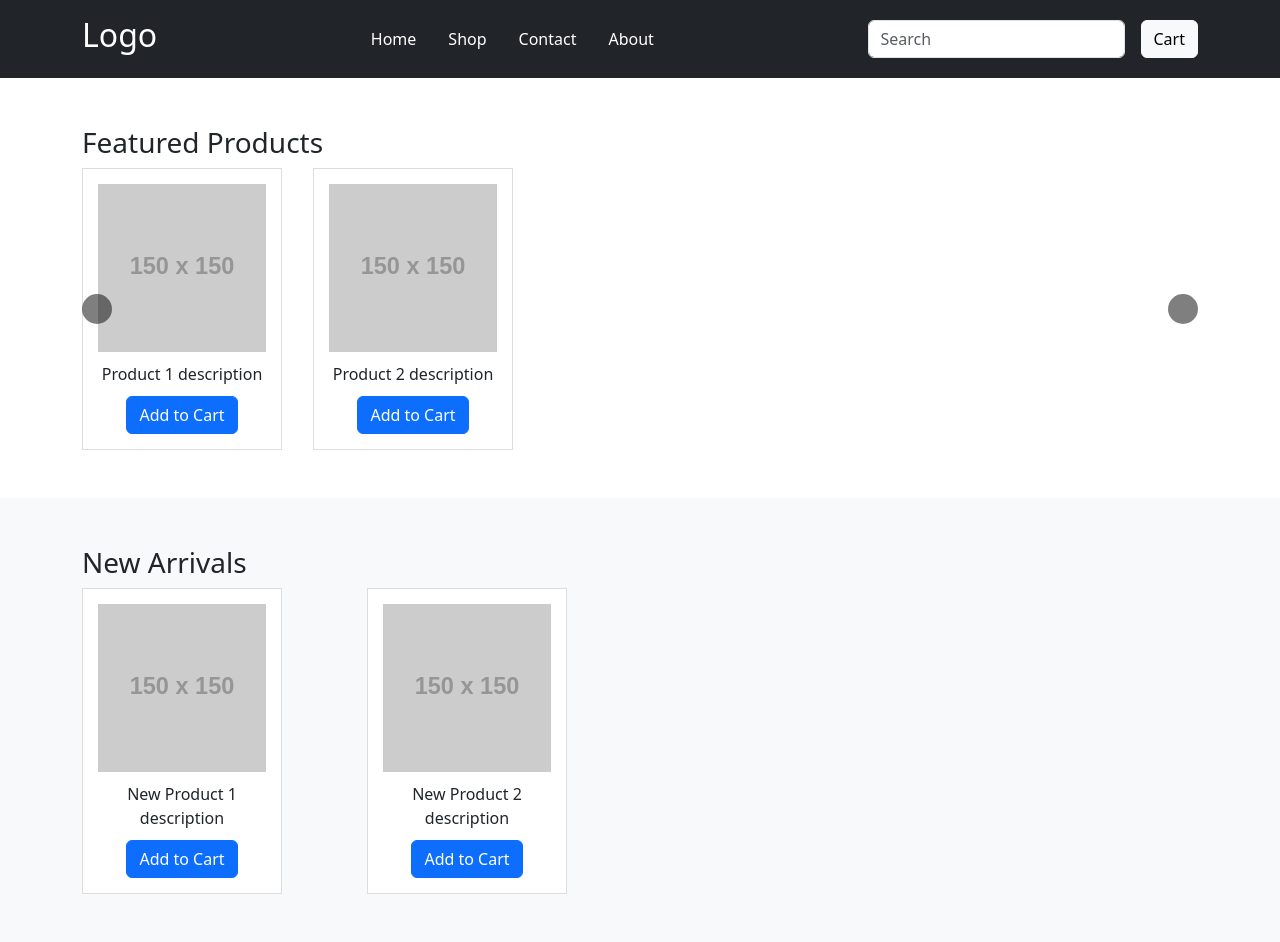
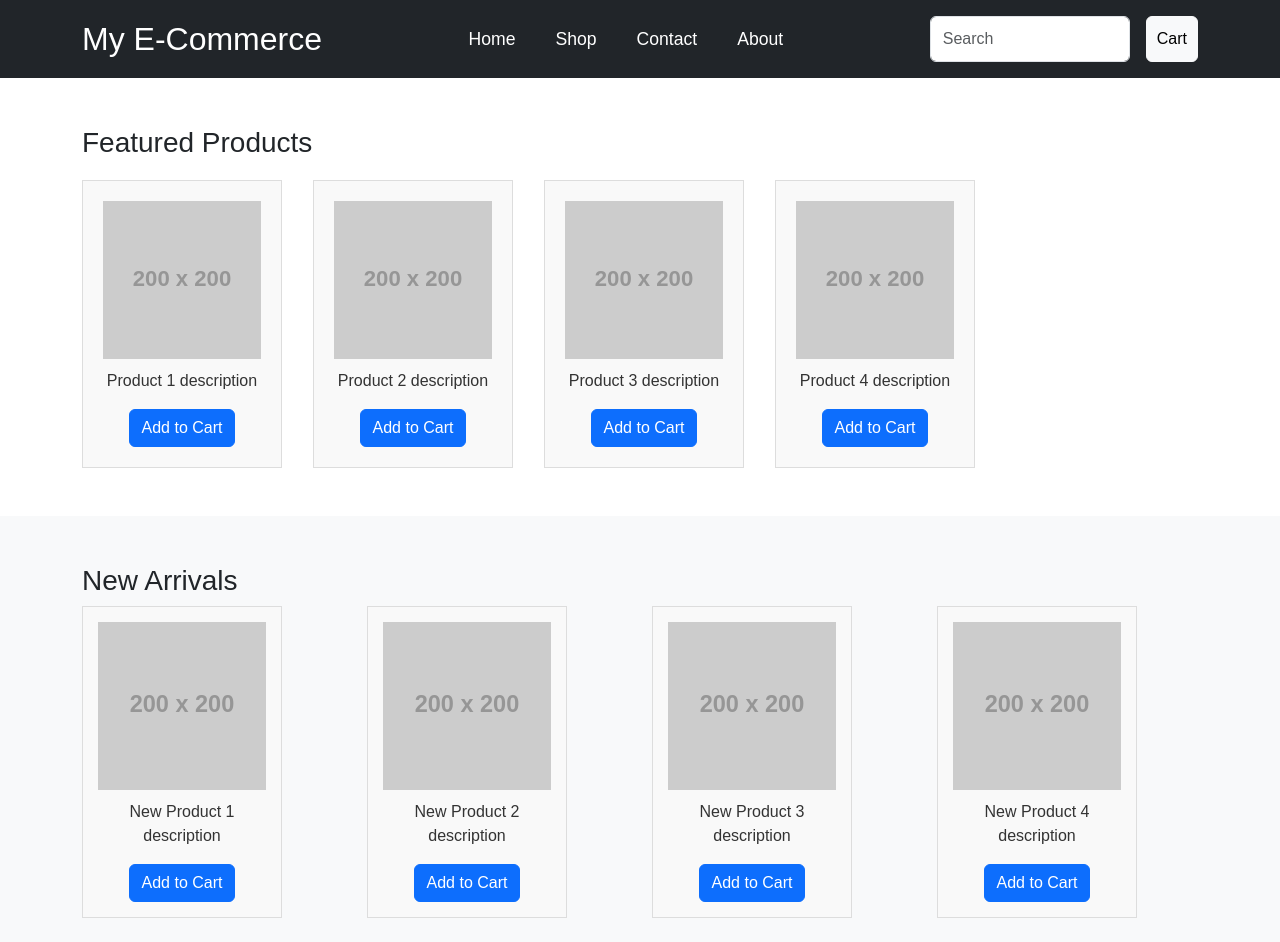
Before and after one commit to Neilanshu/ecommerce_website, a plain HTML site: page index.html in a window 1280 px wide. Drawn offline with nearby package versions, Linux system fonts and the light colour scheme; placeholder pictures from the web are drawn by us.

Commit message:
Updated website structure with header, sections, and functionality

```diff
--- a/index.html
+++ b/index.html
@@ -17,8 +17,8 @@
         <div class="container">
             <div class="d-flex justify-content-between align-items-center">
                 <!-- Logo -->
-                <div class="logo">
-                    <h2 class="text-center">Logo</h2>
+                <div class="logo text-center">
+                    <h2>My E-Commerce</h2>
                 </div>
 
                 <!-- Navigation Menu -->
@@ -44,20 +44,32 @@
     <section class="scroll-section my-5">
         <div class="container">
             <h3>Featured Products</h3>
-            <div class="d-flex overflow-auto product-scroll">
+            <div class="d-flex product-scroll">
                 <!-- Product Card 1 -->
                 <div class="product-card me-3">
-                    <img src="https://via.placeholder.com/150" alt="Product 1" class="img-fluid">
+                    <img src="https://via.placeholder.com/200" alt="Product 1" class="img-fluid">
                     <p class="product-description">Product 1 description</p>
                     <button class="btn btn-primary add-to-cart">Add to Cart</button>
                 </div>
                 <!-- Product Card 2 -->
                 <div class="product-card me-3">
-                    <img src="https://via.placeholder.com/150" alt="Product 2" class="img-fluid">
+                    <img src="https://via.placeholder.com/200" alt="Product 2" class="img-fluid">
                     <p class="product-description">Product 2 description</p>
                     <button class="btn btn-primary add-to-cart">Add to Cart</button>
                 </div>
-                <!-- Add more product cards as needed -->
+                <!-- Product Card 3 -->
+                <div class="product-card me-3">
+                    <img src="https://via.placeholder.com/200" alt="Product 3" class="img-fluid">
+                    <p class="product-description">Product 3 description</p>
+                    <button class="btn btn-primary add-to-cart">Add to Cart</button>
+                </div>
+                <!-- Product Card 4 -->
+                <div class="product-card me-3">
+                    <img src="https://via.placeholder.com/200" alt="Product 4" class="img-fluid">
+                    <p class="product-description">Product 4 description</p>
+                    <button class="btn btn-primary add-to-cart">Add to Cart</button>
+                </div>
+                <!-- Additional Products can be added similarly -->
             </div>
         </div>
     </section>
@@ -67,23 +79,38 @@
         <div class="container">
             <h3>New Arrivals</h3>
             <div class="row">
-                <!-- Product Card 1 -->
+                <!-- New Product 1 -->
                 <div class="col-md-3">
                     <div class="product-card">
-                        <img src="https://via.placeholder.com/150" alt="New Product 1" class="img-fluid">
+                        <img src="https://via.placeholder.com/200" alt="New Product 1" class="img-fluid">
                         <p class="product-description">New Product 1 description</p>
                         <button class="btn btn-primary add-to-cart">Add to Cart</button>
                     </div>
                 </div>
-                <!-- Product Card 2 -->
+                <!-- New Product 2 -->
                 <div class="col-md-3">
                     <div class="product-card">
-                        <img src="https://via.placeholder.com/150" alt="New Product 2" class="img-fluid">
+                        <img src="https://via.placeholder.com/200" alt="New Product 2" class="img-fluid">
                         <p class="product-description">New Product 2 description</p>
                         <button class="btn btn-primary add-to-cart">Add to Cart</button>
                     </div>
                 </div>
-                <!-- Add more product cards as needed -->
+                <!-- New Product 3 -->
+                <div class="col-md-3">
+                    <div class="product-card">
+                        <img src="https://via.placeholder.com/200" alt="New Product 3" class="img-fluid">
+                        <p class="product-description">New Product 3 description</p>
+                        <button class="btn btn-primary add-to-cart">Add to Cart</button>
+                    </div>
+                </div>
+                <!-- New Product 4 -->
+                <div class="col-md-3">
+                    <div class="product-card">
+                        <img src="https://via.placeholder.com/200" alt="New Product 4" class="img-fluid">
+                        <p class="product-description">New Product 4 description</p>
+                        <button class="btn btn-primary add-to-cart">Add to Cart</button>
+                    </div>
+                </div>
             </div>
         </div>
     </section>
--- a/style.css
+++ b/style.css
@@ -1,41 +1,56 @@
-/* Styling for the Scrollable Product Section */
-.product-scroll {
-    position: relative;
-    display: flex;
-    gap: 15px;
+/* General body and font styling */
+body {
+    font-family: Arial, sans-serif;
 }
 
-.product-scroll::before,
-.product-scroll::after {
-    content: '';
-    position: absolute;
-    top: 50%;
-    transform: translateY(-50%);
-    background-color: rgba(0, 0, 0, 0.5);
-    width: 30px;
-    height: 30px;
-    border-radius: 50%;
-    display: flex;
-    justify-content: center;
-    align-items: center;
-    cursor: pointer;
+/* Styling for the Top Header */
+header {
+    position: relative;
+    background-color: #333;
+    color: white;
 }
 
-.product-scroll::before {
-    left: 0;
+header .logo h2 {
+    font-size: 2rem;
+    margin: 0;
+    text-align: center;
 }
 
-.product-scroll::after {
-    right: 0;
+nav .nav-item a {
+    color: white;
+    padding: 10px 20px;
+    font-size: 1.1rem;
+    text-decoration: none;
 }
 
-/* Product Card Styling */
+nav .nav-item a:hover {
+    background-color: #555;
+    border-radius: 5px;
+}
+
+/* Search Bar and Cart Button */
+input.form-control {
+    width: 200px;
+}
+
+#cart-btn {
+    padding: 10px;
+}
+
+/* Scrollable Product Section */
+.product-scroll {
+    display: flex;
+    overflow-x: scroll;
+    gap: 15px;
+    margin-top: 20px;
+}
+
 .product-card {
-    background-color: #fff;
+    background-color: #f9f9f9;
+    padding: 20px;
     border: 1px solid #ddd;
-    padding: 15px;
+    width: 200px;
     text-align: center;
-    width: 200px;
 }
 
 .product-card img {
@@ -44,12 +59,14 @@
 }
 
 .product-description {
-    margin: 10px 0;
+    margin-top: 10px;
+    font-size: 1rem;
+    color: #333;
 }
 
-/* Styling for New Arrivals Section */
+/* New Arrivals Section */
 .new-arrivals {
-    background-color: #f9f9f9;
+    background-color: #f0f0f0;
 }
 
 .new-arrivals .product-card {
@@ -58,3 +75,28 @@
     border: 1px solid #ddd;
     margin-bottom: 20px;
 }
+
+.new-arrivals .product-card img {
+    width: 100%;
+    height: auto;
+}
+
+.new-arrivals .product-description {
+    font-size: 1rem;
+    color: #333;
+}
+
+/* Responsive adjustments */
+@media (max-width: 768px) {
+    .new-arrivals .col-md-3 {
+        flex: 0 0 48%;
+        max-width: 48%;
+    }
+}
+
+@media (max-width: 576px) {
+    .new-arrivals .col-md-3 {
+        flex: 0 0 100%;
+        max-width: 100%;
+    }
+}
```
